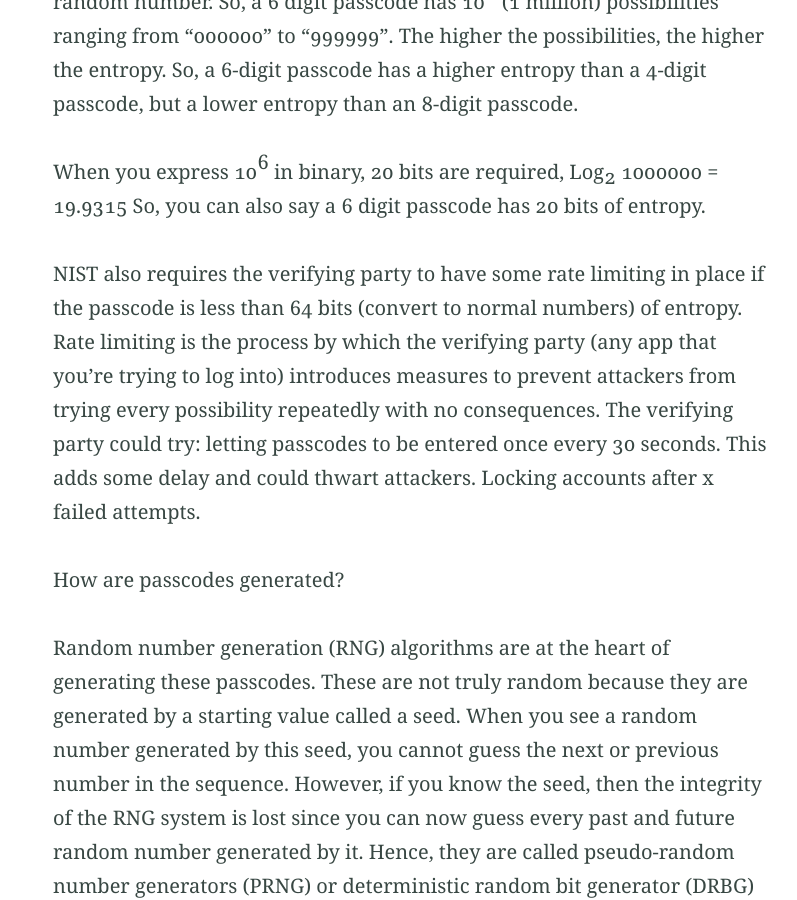
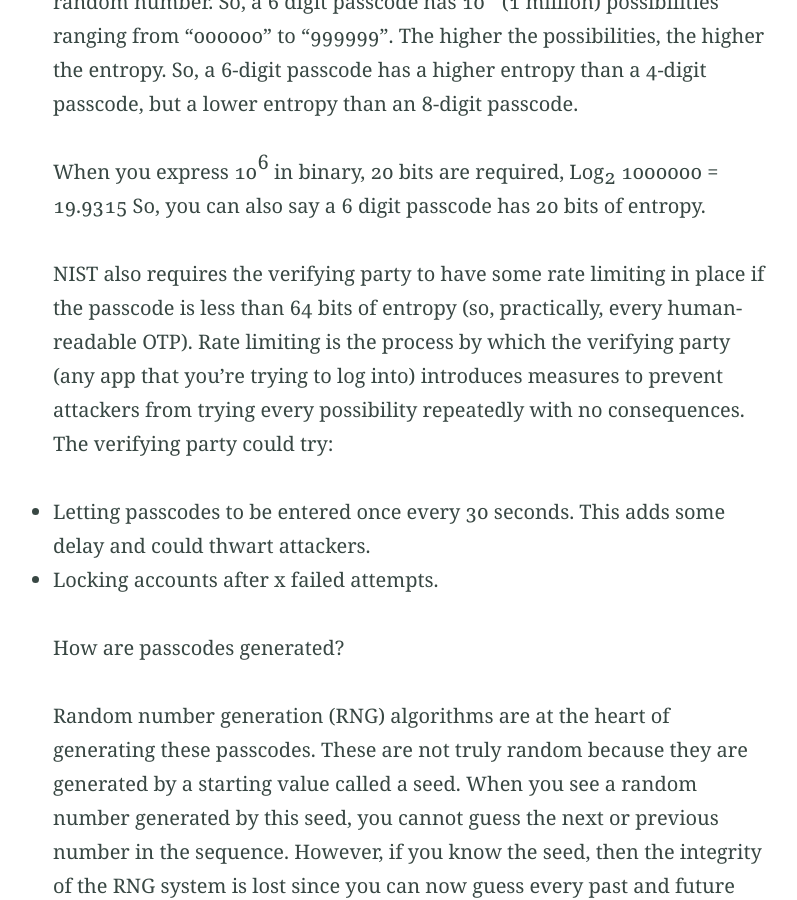
Before and after one commit to ajaythomas/ajaythomas.github.io, a Jekyll site: the page built from _posts/2021-05-23-entropy.md, in a window 1280 px wide and 900 px high, scrolled down 1383 px. Shown: the whole window, without its empty margins (230-1027 px from the left). Built offline with Jekyll 4.4.1, drawn with Linux system fonts in a browser that asks for light colours; some of the changed text lies outside the part shown.

Commit message:
update to post

```diff
--- a/_posts/2021-05-23-entropy.md
+++ b/_posts/2021-05-23-entropy.md
@@ -27,10 +27,10 @@ When you express 10<sup>6</sup> in binary, 20 bits are required,
 Log<sub>2</sub> 1000000 = 19.9315
 So, you can also say a 6 digit passcode has 20 bits of entropy.
 
-NIST also requires the verifying party to have some rate limiting in place if the passcode is less than 64 bits (convert to normal numbers) of entropy. Rate limiting is the process by which the verifying party (any app that you’re trying to log into) introduces measures to prevent attackers from trying every possibility repeatedly with no consequences.
+NIST also requires the verifying party to have some rate limiting in place if the passcode is less than 64 bits of entropy (so, practically, every human-readable OTP). Rate limiting is the process by which the verifying party (any app that you’re trying to log into) introduces measures to prevent attackers from trying every possibility repeatedly with no consequences.
 The verifying party could try:
-letting passcodes to be entered once every 30 seconds. This adds some delay and could thwart attackers.
-Locking accounts after x failed attempts.
+* Letting passcodes to be entered once every 30 seconds. This adds some delay and could thwart attackers.
+* Locking accounts after x failed attempts.
 
 
 How are passcodes generated?
```
Also changed, not shown: other parts of _posts/2021-05-23-entropy.md (+5 -0 lines).
